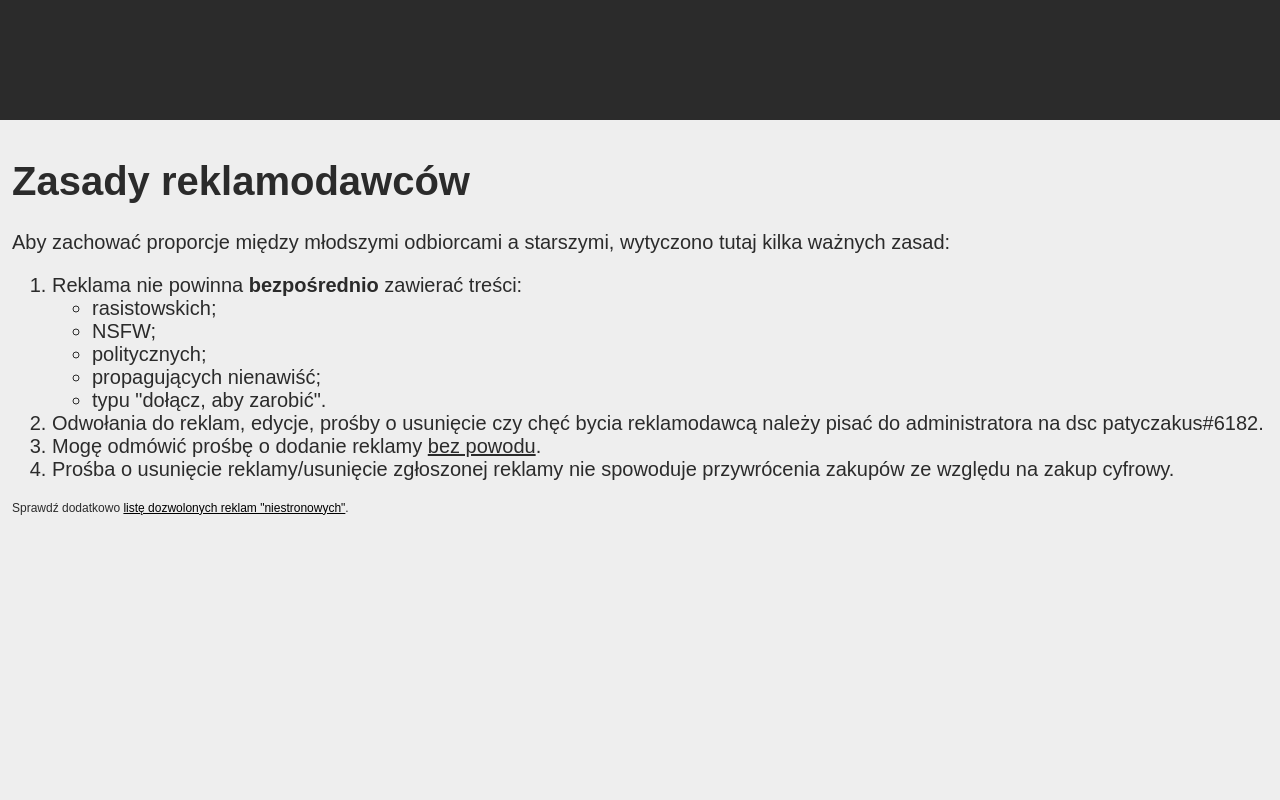
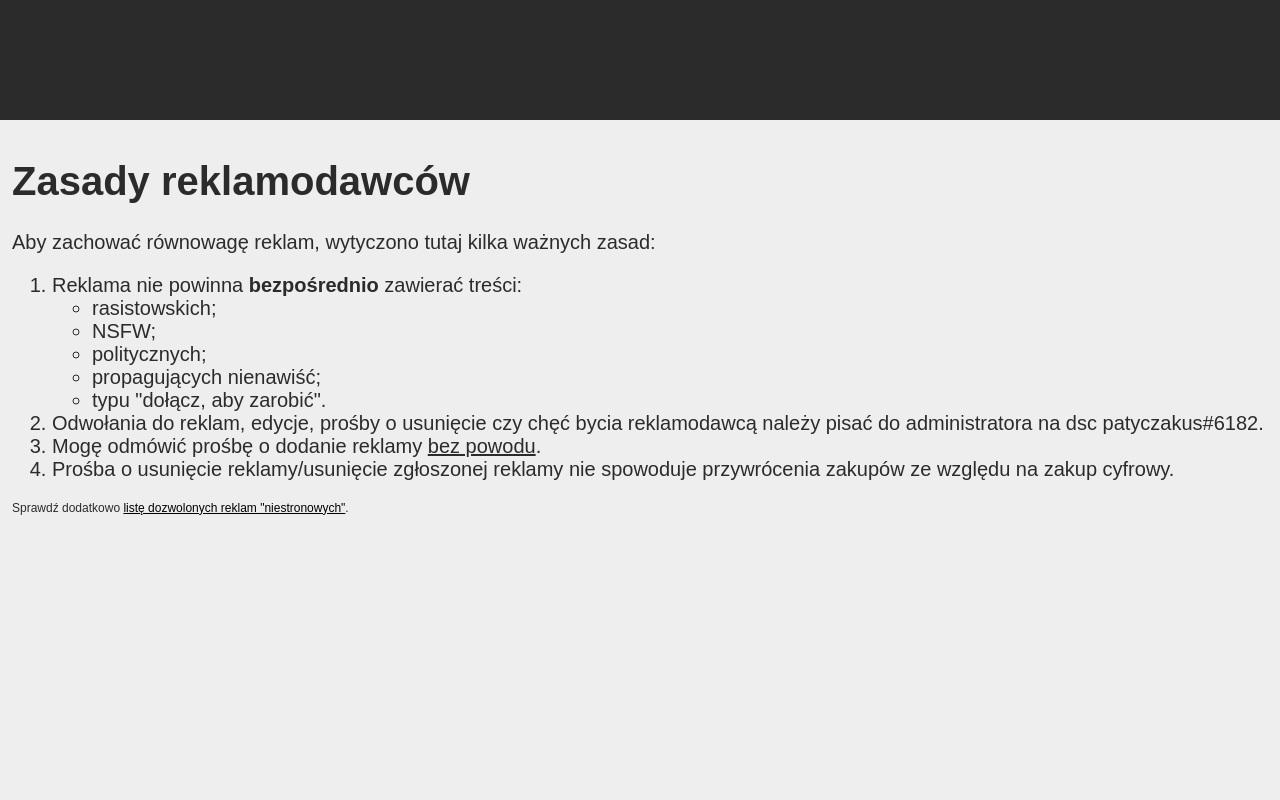
Before and after one commit to Patyczakus/eyead, a plain HTML site: page index.html in a window 1280 px wide. Shown: the part 1480-2280 px from the top of the page. Drawn offline with Linux system fonts and the light colour scheme.

Commit message:
Update index.html

```diff
--- a/index.html
+++ b/index.html
@@ -29,7 +29,7 @@
     </div>
     <div class="contenter" id="ad-steps">
         <h1>Zasady reklamodawców</h1>
-        Aby zachować proporcje między młodszymi odbiorcami a starszymi, wytyczono tutaj kilka ważnych zasad:
+        Aby zachować równowagę reklam, wytyczono tutaj kilka ważnych zasad:
         <ol>
             <li>Reklama nie powinna <b>bezpośrednio</b> zawierać treści:
                 <ul>
```
